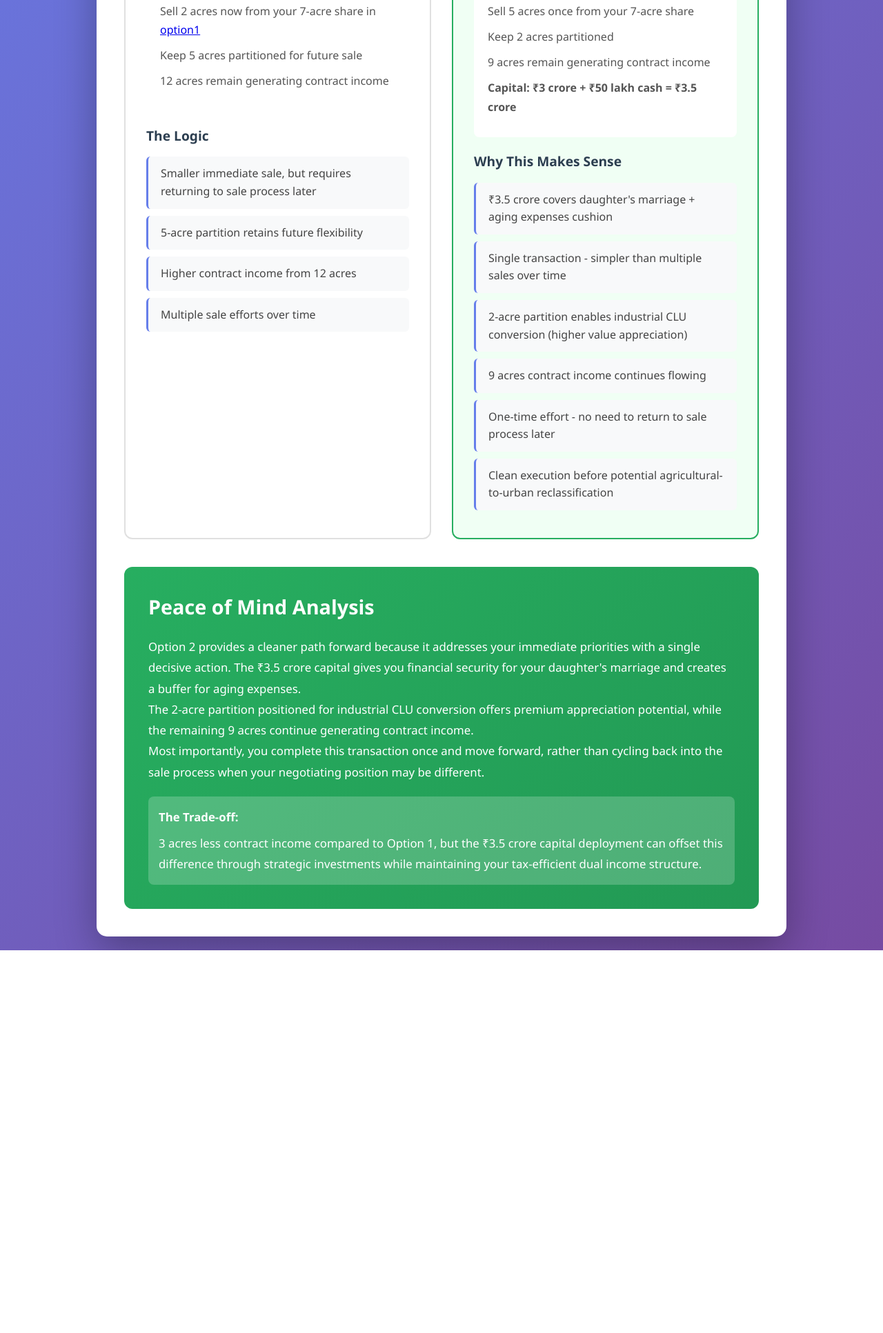
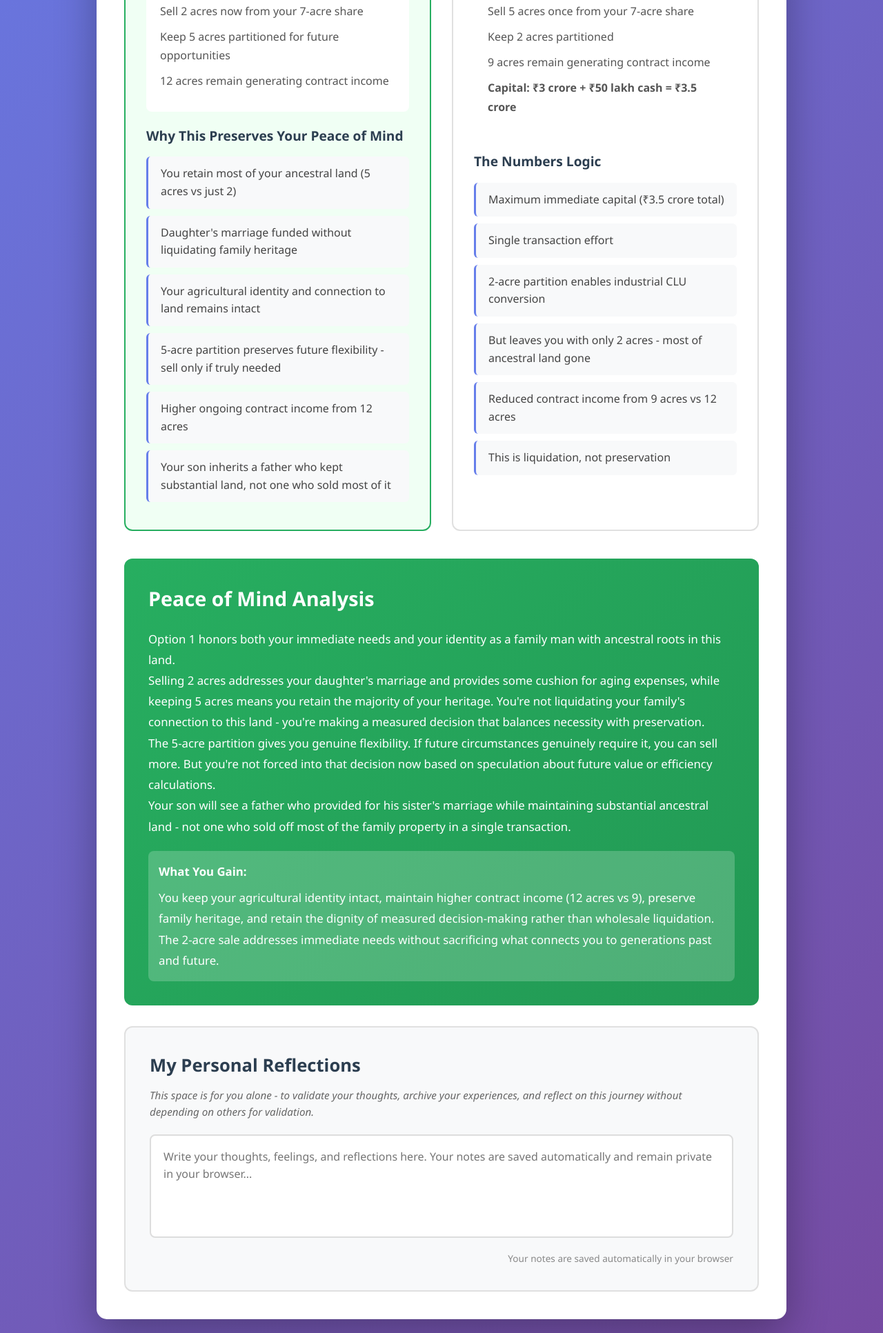
Before and after one commit to anandvip/lsdecision, a plain HTML site: page claude/index.html in a window 1280 px wide. Shown: the part 731-2664 px from the top of the page at 69% size. Before the commit the page ends 2109 px from the top, so only its background shows below. Drawn offline with Linux system fonts and the light colour scheme.

Commit message:
Update index.html

```diff
--- a/claude/index.html
+++ b/claude/index.html
@@ -197,6 +197,55 @@
             margin-bottom: 8px;
         }
 
+        .personal-notes {
+            background: #f8f9fa;
+            padding: 35px;
+            border-radius: 12px;
+            margin-top: 30px;
+            border: 2px solid #e0e0e0;
+        }
+
+        .personal-notes h2 {
+            color: #2c3e50;
+            margin-bottom: 10px;
+            font-size: 1.6em;
+        }
+
+        .personal-notes .subtitle {
+            color: #666;
+            font-size: 0.95em;
+            margin-bottom: 20px;
+            font-style: italic;
+        }
+
+        .notes-textarea {
+            width: 100%;
+            min-height: 150px;
+            padding: 18px;
+            border: 2px solid #ddd;
+            border-radius: 8px;
+            font-family: 'Segoe UI', Tahoma, Geneva, Verdana, sans-serif;
+            font-size: 1em;
+            line-height: 1.6;
+            resize: none;
+            overflow: hidden;
+            transition: border-color 0.3s ease;
+            background: white;
+        }
+
+        .notes-textarea:focus {
+            outline: none;
+            border-color: #667eea;
+            box-shadow: 0 0 0 3px rgba(102, 126, 234, 0.1);
+        }
+
+        .notes-info {
+            margin-top: 12px;
+            color: #888;
+            font-size: 0.85em;
+            text-align: right;
+        }
+
         @media (max-width: 768px) {
             .options-wrapper {
                 grid-template-columns: 1fr;
@@ -207,6 +256,10 @@
             }
 
             .content {
+                padding: 20px;
+            }
+
+            .personal-notes {
                 padding: 20px;
             }
         }
@@ -232,39 +285,45 @@
             </div>
 
             <div class="options-wrapper">
-                <div class="option">
+                <div class="option recommended">
                     <div class="option-header">
                         <h3>Option 1</h3>
+                        <span class="badge">RECOMMENDED</span>
                     </div>
 
                     <div class="option-details">
                         <h4>Configuration</h4>
-                        <p>Sell 2 acres now from your 7-acre share in <a href="https://anandvip.github.io/lsdecision/" target="_blank">option1</a></p>
-                        <p>Keep 5 acres partitioned for future sale</p>
+                        <p>Sell 2 acres now from your 7-acre share</p>
+                        <p>Keep 5 acres partitioned for future opportunities</p>
                         <p>12 acres remain generating contract income</p>
                     </div>
 
                     <div class="logic-section">
-                        <h4>The Logic</h4>
+                        <h4>Why This Preserves Your Peace of Mind</h4>
                         <div class="logic-item">
-                            Smaller immediate sale, but requires returning to sale process later
+                            You retain most of your ancestral land (5 acres vs just 2)
                         </div>
                         <div class="logic-item">
-                            5-acre partition retains future flexibility
+                            Daughter's marriage funded without liquidating family heritage
                         </div>
                         <div class="logic-item">
-                            Higher contract income from 12 acres
+                            Your agricultural identity and connection to land remains intact
                         </div>
                         <div class="logic-item">
-                            Multiple sale efforts over time
+                            5-acre partition preserves future flexibility - sell only if truly needed
+                        </div>
+                        <div class="logic-item">
+                            Higher ongoing contract income from 12 acres
+                        </div>
+                        <div class="logic-item">
+                            Your son inherits a father who kept substantial land, not one who sold most of it
                         </div>
                     </div>
                 </div>
 
-                <div class="option recommended">
+                <div class="option">
                     <div class="option-header">
                         <h3>Option 2</h3>
-                        <span class="badge">RECOMMENDED</span>
                     </div>
 
                     <div class="option-details">
@@ -276,24 +335,24 @@
                     </div>
 
                     <div class="logic-section">
-                        <h4>Why This Makes Sense</h4>
+                        <h4>The Numbers Logic</h4>
                         <div class="logic-item">
-                            ₹3.5 crore covers daughter's marriage + aging expenses cushion
+                            Maximum immediate capital (₹3.5 crore total)
                         </div>
                         <div class="logic-item">
-                            Single transaction - simpler than multiple sales over time
+                            Single transaction effort
                         </div>
                         <div class="logic-item">
-                            2-acre partition enables industrial CLU conversion (higher value appreciation)
+                            2-acre partition enables industrial CLU conversion
                         </div>
                         <div class="logic-item">
-                            9 acres contract income continues flowing
+                            But leaves you with only 2 acres - most of ancestral land gone
                         </div>
                         <div class="logic-item">
-                            One-time effort - no need to return to sale process later
+                            Reduced contract income from 9 acres vs 12 acres
                         </div>
                         <div class="logic-item">
-                            Clean execution before potential agricultural-to-urban reclassification
+                            This is liquidation, not preservation
                         </div>
                     </div>
                 </div>
@@ -302,19 +361,70 @@
             <div class="recommendation">
                 <h2>Peace of Mind Analysis</h2>
                 <div class="recommendation-content">
-                    <p>Option 2 provides a cleaner path forward because it addresses your immediate priorities with a single decisive action. The ₹3.5 crore capital gives you financial security for your daughter's marriage and creates a buffer for aging expenses.</p>
+                    <p>Option 1 honors both your immediate needs and your identity as a family man with ancestral roots in this land.</p>
 
-                    <p>The 2-acre partition positioned for industrial CLU conversion offers premium appreciation potential, while the remaining 9 acres continue generating contract income.</p>
+                    <p>Selling 2 acres addresses your daughter's marriage and provides some cushion for aging expenses, while keeping 5 acres means you retain the majority of your heritage. You're not liquidating your family's connection to this land - you're making a measured decision that balances necessity with preservation.</p>
 
-                    <p>Most importantly, you complete this transaction once and move forward, rather than cycling back into the sale process when your negotiating position may be different.</p>
+                    <p>The 5-acre partition gives you genuine flexibility. If future circumstances genuinely require it, you can sell more. But you're not forced into that decision now based on speculation about future value or efficiency calculations.</p>
+
+                    <p>Your son will see a father who provided for his sister's marriage while maintaining substantial ancestral land - not one who sold off most of the family property in a single transaction.</p>
 
                     <div class="tradeoff">
-                        <strong>The Trade-off:</strong>
-                        3 acres less contract income compared to Option 1, but the ₹3.5 crore capital deployment can offset this difference through strategic investments while maintaining your tax-efficient dual income structure.
+                        <strong>What You Gain:</strong>
+                        You keep your agricultural identity intact, maintain higher contract income (12 acres vs 9), preserve family heritage, and retain the dignity of measured decision-making rather than wholesale liquidation. The 2-acre sale addresses immediate needs without sacrificing what connects you to generations past and future.
                     </div>
                 </div>
             </div>
+
+            <div class="personal-notes">
+                <h2>My Personal Reflections</h2>
+                <p class="subtitle">This space is for you alone - to validate your thoughts, archive your experiences, and reflect on this journey without depending on others for validation.</p>
+                <textarea
+                    class="notes-textarea"
+                    id="personalNotes"
+                    placeholder="Write your thoughts, feelings, and reflections here. Your notes are saved automatically and remain private in your browser..."
+                ></textarea>
+                <div class="notes-info">Your notes are saved automatically in your browser</div>
+            </div>
         </div>
     </div>
+
+    <script>
+        // Get the textarea element
+        const notesTextarea = document.getElementById('personalNotes');
+        const STORAGE_KEY = 'vipul_land_decision_notes';
+
+        // Auto-adjust height function
+        function autoAdjustHeight() {
+            notesTextarea.style.height = 'auto';
+            notesTextarea.style.height = notesTextarea.scrollHeight + 'px';
+        }
+
+        // Load saved notes from localStorage
+        function loadNotes() {
+            const savedNotes = localStorage.getItem(STORAGE_KEY);
+            if (savedNotes) {
+                notesTextarea.value = savedNotes;
+                autoAdjustHeight();
+            }
+        }
+
+        // Save notes to localStorage
+        function saveNotes() {
+            localStorage.setItem(STORAGE_KEY, notesTextarea.value);
+        }
+
+        // Event listeners
+        notesTextarea.addEventListener('input', function() {
+            autoAdjustHeight();
+            saveNotes();
+        });
+
+        // Load notes when page loads
+        window.addEventListener('load', loadNotes);
+
+        // Auto-adjust on window resize
+        window.addEventListener('resize', autoAdjustHeight);
+    </script>
 </body>
 </html>
```
